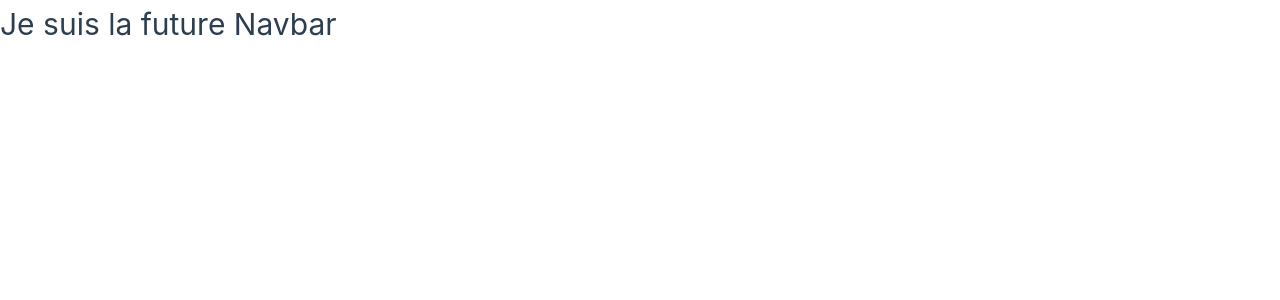
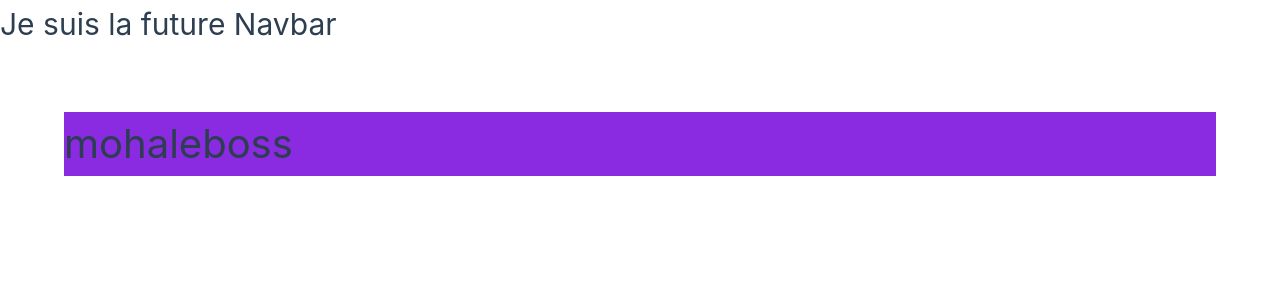
Before and after one commit to juliencauwet/CreaVueJS, a Vue app: page / in a window 1280 px wide. Shown: the top 300 px of the page. Built offline with nearby package versions, Linux system fonts and the light colour scheme.

Commit message:
nouv  commit

```diff
--- a/src/components/CompMohKing.vue
+++ b/src/components/CompMohKing.vue
@@ -4,13 +4,16 @@
 </script>
 
 <template>
-
+<div class="diccouleur">
+    <h1>mohaleboss</h1>
+</div>
 
 </template>
 
 
 <style scoped>
-.c2{
+.diccouleur{
+    font-size: 20px;
 background-color: blueviolet;
 margin: 5%;
 }
```
